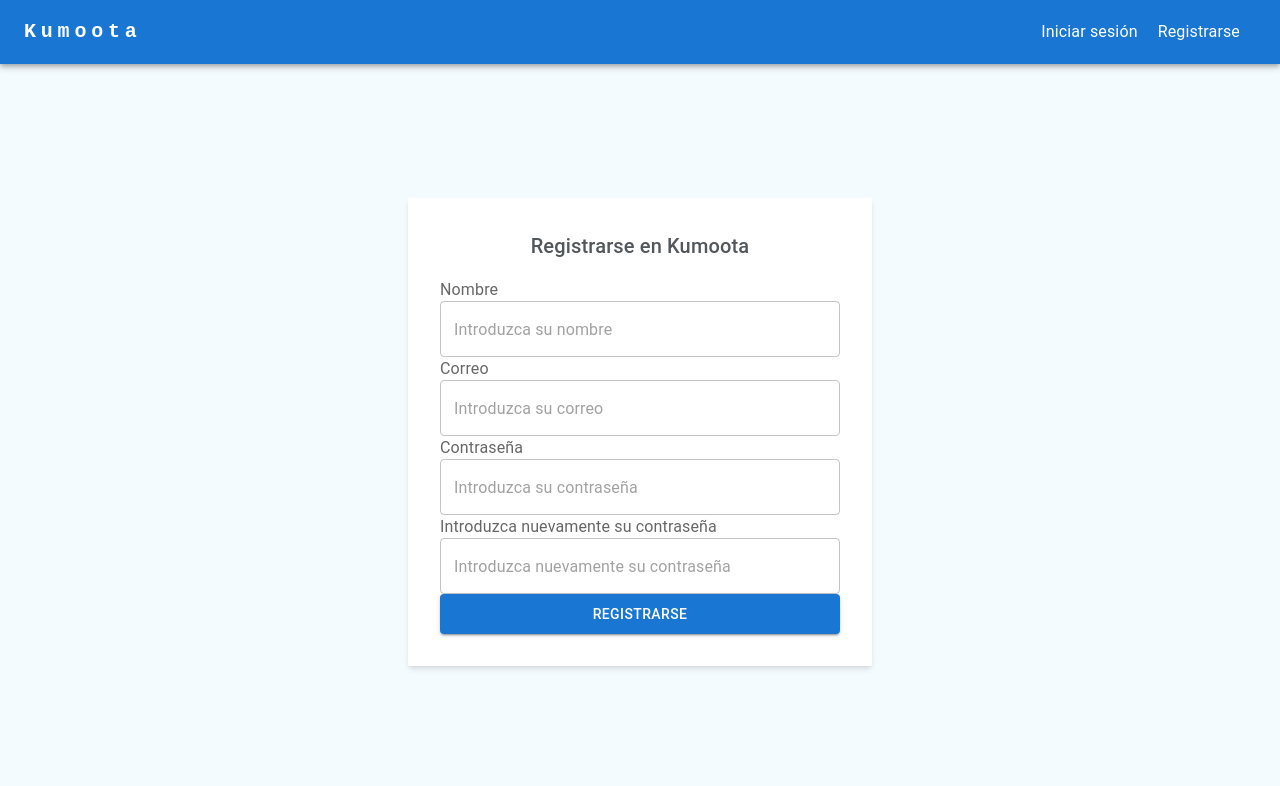
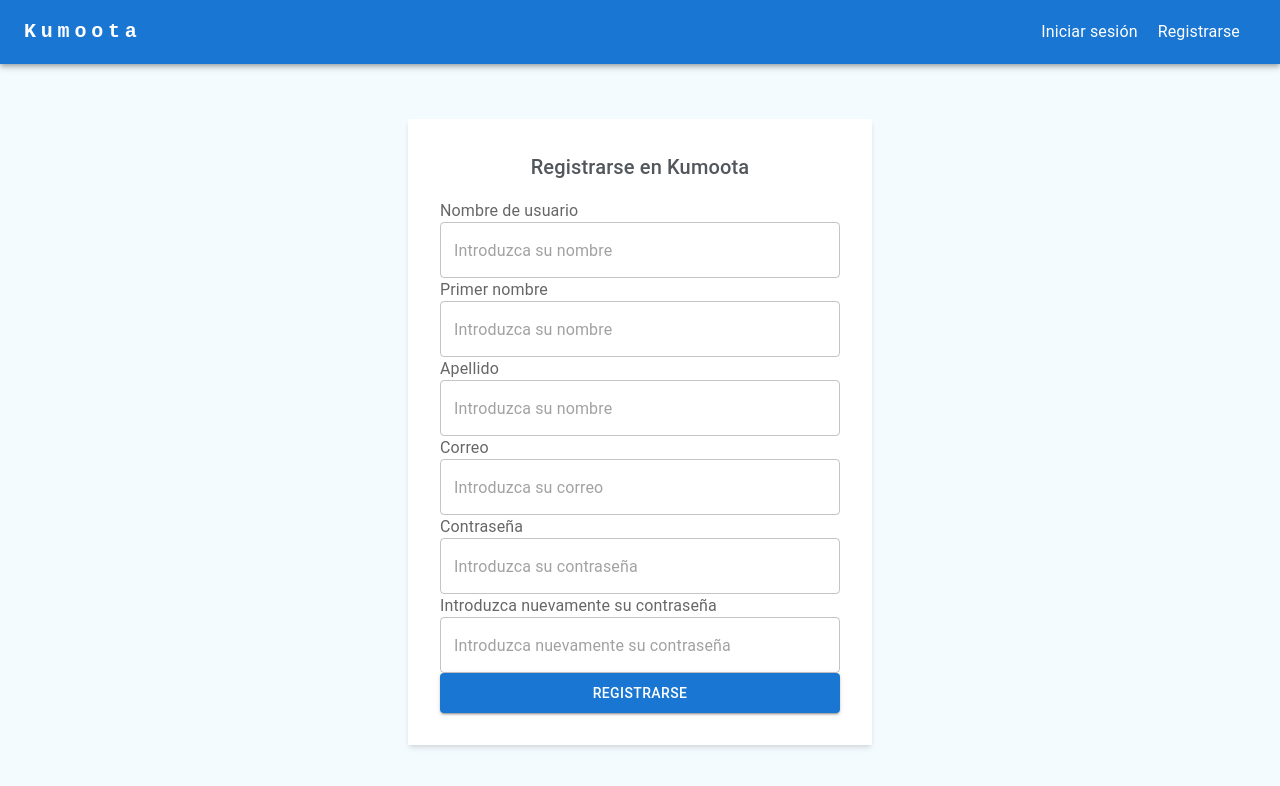
Before and after one commit to ipuhC/frontkumoota, a Next.js app: page /register in a window 1280 px wide. Shown: the top 786 px of the page. Built offline with nearby package versions, Linux system fonts and the light colour scheme; no server answers.

Commit message:
request form registro usuarios

```diff
--- a/src/modules/Auth/widgets/Formlogin.tsx
+++ b/src/modules/Auth/widgets/Formlogin.tsx
@@ -78,7 +78,7 @@ export const LoginForm = () => {
         type={'text'}
         fullWidth
         placeholder="Introduzca su correo"
-        label="Introduzca su correo"
+        // label="Introduzca su correo"
         className={styles.inputsText}
         onChange={formik.handleChange}
       />
@@ -89,7 +89,7 @@ export const LoginForm = () => {
         type={'password'}
         fullWidth
         placeholder="Introduzca su contraseña"
-        label="Introduzca su contraseña"
+        // label="Introduzca su contraseña"
         className={styles.inputsText}
         onChange={formik.handleChange}
       />
--- a/src/modules/Auth/widgets/Formregister.tsx
+++ b/src/modules/Auth/widgets/Formregister.tsx
@@ -9,39 +9,77 @@ import styles from '../styles/formlogin.module.css'
 
 import { useFormik } from 'formik'
 import * as yup from 'yup'
+import axios from 'axios'
 
 export const RegisterForm = () => {
-  // const handleSignInGmail = (e: React.MouseEvent<HTMLButtonElement>) => {
-  //   e.preventDefault()
-  //   signIn('google')
-  // }
-  // let userSchema = yup.object({
-  //   name: yup.string().required(),
-
-  //   email: yup.string().email(),
-
-  // });
+  const router = useRouter()
 
   const formik = useFormik({
     initialValues: {
+      firstname: '',
+      lastname: '',
       name: '',
       email: '',
       password: '',
       password_confirmation: '',
     },
     // validationSchema: userSchema,
-    onSubmit: (values) => {
-      // alert('pepep')
-      alert(JSON.stringify(values, null, 2))
+    // onSubmit: (values) => {
+    //   // alert('pepep')
+    //   alert(JSON.stringify(values, null, 2))
+    // },
+    onSubmit: async (values) => {
+      try {
+        alert(JSON.stringify(values, null, 2))
+        const response = await axios.post(
+          'http://127.0.0.1:8000/api/register',
+          {
+            name: values.name,
+            email: values.email,
+            firstname: values.firstname,
+            lastname: values.lastname,
+            password: values.password,
+            password_confirmation: values.password_confirmation,
+          },
+        )
+        alert('correcto')
+        router.push('/')
+      } catch (err) {
+        // Handle Error Here
+        alert('incorrecto')
+        console.error(err)
+      }
     },
   })
 
   return (
     <form onSubmit={formik.handleSubmit} className={styles.formLogin}>
-      <InputLabel htmlFor="email">Nombre</InputLabel>
+      <InputLabel htmlFor="email">Nombre de usuario</InputLabel>
       <TextField
         id="name"
         value={formik.values.name}
+        type={'text'}
+        fullWidth
+        placeholder="Introduzca su nombre"
+        // label="Introduzca su nombre"
+        className={styles.inputsText}
+        onChange={formik.handleChange}
+      />
+      <InputLabel htmlFor="email">Primer nombre</InputLabel>
+      <TextField
+        id="firstname"
+        value={formik.values.firstname}
+        type={'text'}
+        fullWidth
+        placeholder="Introduzca su nombre"
+        // label="Introduzca su nombre"
+        className={styles.inputsText}
+        onChange={formik.handleChange}
+      />
+      <InputLabel htmlFor="email">Apellido</InputLabel>
+      <TextField
+        id="lastname"
+        value={formik.values.lastname}
         type={'text'}
         fullWidth
         placeholder="Introduzca su nombre"
@@ -69,7 +107,7 @@ export const RegisterForm = () => {
         placeholder="Introduzca su contraseña"
         // label="Introduzca su contraseña"
         className={styles.inputsText}
-        // onChange={formik.handleChange}
+        onChange={formik.handleChange}
       />
       <InputLabel htmlFor="password">
         Introduzca nuevamente su contraseña
```
